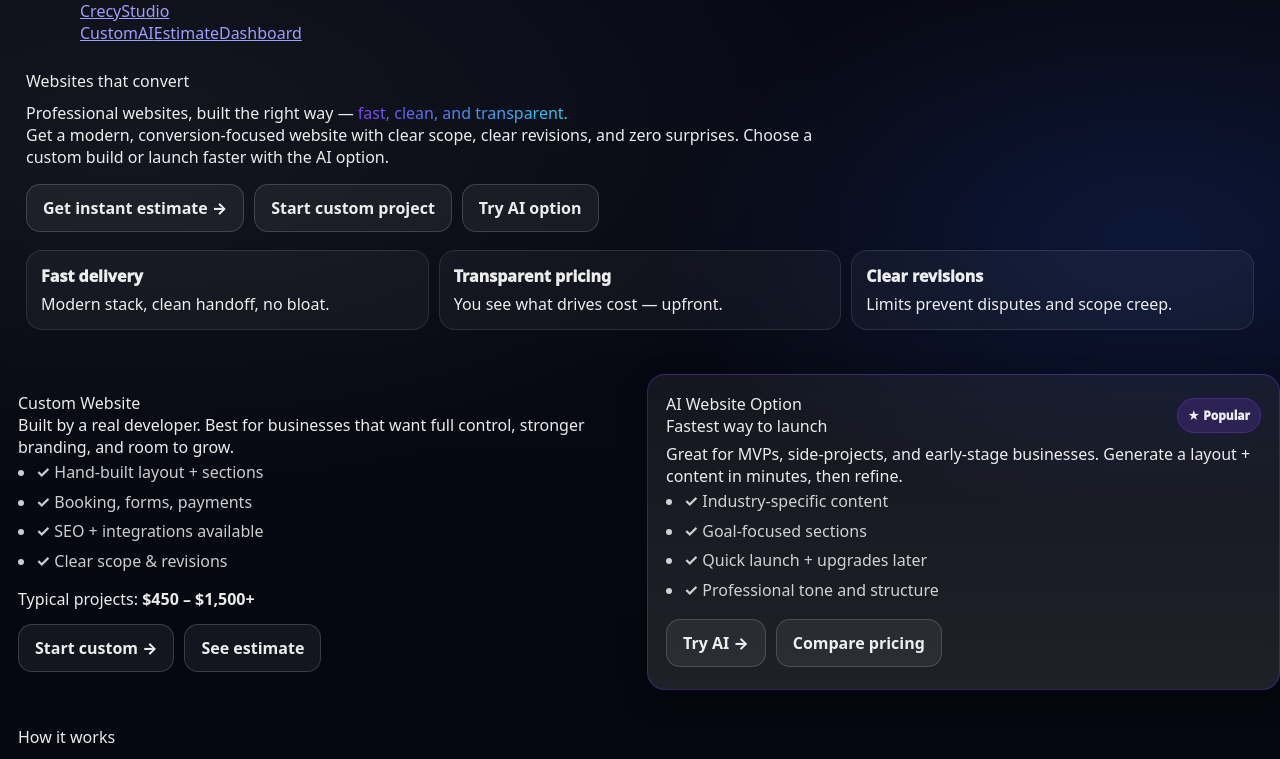
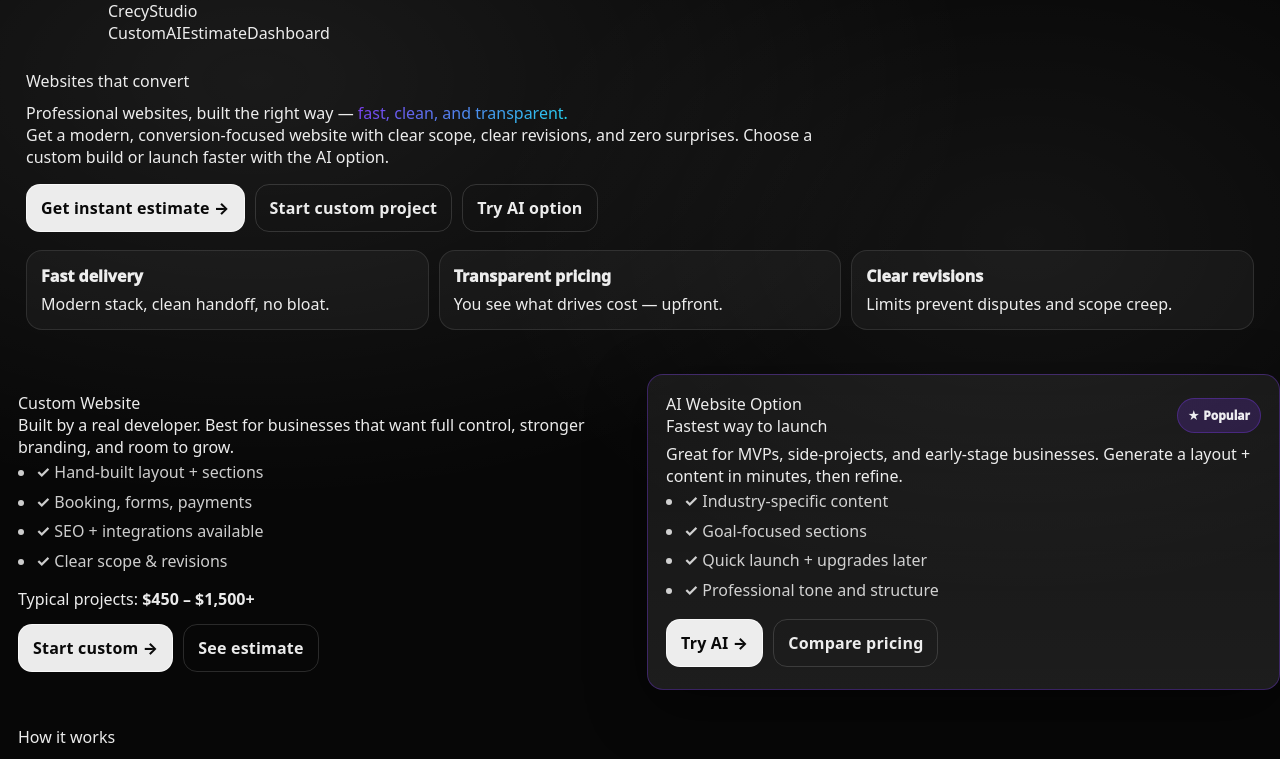
Before and after one commit to kkoly10/website-builder, a Next.js app: page / in a window 1280 px wide. Shown: the top 759 px of the page. Built offline with nearby package versions, Linux system fonts and the light colour scheme.

Commit message:
Update globals.css

```diff
--- a/app/globals.css
+++ b/app/globals.css
@@ -1,64 +1,60 @@
 :root{
-  --radius: 18px;
-  --radius-sm: 12px;
+  --bg:#070707;
+  --fg:rgba(255,255,255,.92);
+  --muted:rgba(255,255,255,.72);
+  --panel:rgba(255,255,255,.06);
+  --panel2:rgba(255,255,255,.09);
+  --stroke:rgba(255,255,255,.14);
+  --accent:#ffffff;            /* luxury: white accent */
+  --accent2:#bdbdbd;
   --shadow: 0 18px 60px rgba(0,0,0,.45);
-  --shadow2: 0 10px 28px rgba(0,0,0,.35);
-  --font: ui-sans-serif, system-ui, -apple-system, Segoe UI, Roboto, Helvetica, Arial, "Apple Color Emoji","Segoe UI Emoji";
+  --radius:16px;
 }
 
-html{ color-scheme: dark; background:#070a14; }
-
+*{box-sizing:border-box}
+html,body{height:100%}
 body{
   margin:0;
-  font-family: var(--font);
-  color: rgba(255,255,255,.92);
-  background:
-    radial-gradient(1200px 600px at 10% 10%, rgba(255,255,255,.05), transparent 60%),
-    radial-gradient(900px 500px at 90% 18%, rgba(45,91,255,.16), transparent 55%),
-    linear-gradient(180deg, #070a14, #04060d);
+  background: radial-gradient(1200px 700px at 20% 10%, rgba(255,255,255,.08), transparent 60%),
+              radial-gradient(900px 600px at 80% 30%, rgba(255,255,255,.05), transparent 60%),
+              var(--bg);
+  color:var(--fg);
+  font-family: ui-sans-serif, system-ui, -apple-system, Segoe UI, Roboto, Arial;
 }
 
-.container{ width:min(1120px, calc(100% - 48px)); margin:0 auto; }
+a{color:var(--fg); text-decoration:none}
+a:hover{opacity:.9}
 
+.container{max-width:1100px; margin:0 auto; padding:0 18px}
 .card{
-  background: linear-gradient(180deg, rgba(255,255,255,.06), rgba(255,255,255,.10));
-  border: 1px solid rgba(255,255,255,.16);
-  border-radius: var(--radius);
-  box-shadow: var(--shadow2);
+  background:linear-gradient(180deg,var(--panel),var(--panel2));
+  border:1px solid var(--stroke);
+  border-radius:var(--radius);
+  box-shadow:var(--shadow);
 }
-
 .btn{
   display:inline-flex; align-items:center; justify-content:center; gap:10px;
-  padding: 12px 16px;
-  border-radius: 14px;
-  border: 1px solid rgba(255,255,255,.16);
-  text-decoration:none;
-  font-weight: 800;
-  color: rgba(255,255,255,.92);
-  background: rgba(255,255,255,.06);
-  transition: transform .15s ease, background .15s ease, border-color .15s ease;
+  padding:12px 14px; border-radius:14px;
+  border:1px solid var(--stroke);
+  background:transparent; color:var(--fg);
+  font-weight:800; letter-spacing:.2px;
+  transition: transform .16s ease, box-shadow .16s ease, background .16s ease;
 }
-.btn:hover{ transform: translateY(-1px); background: rgba(255,255,255,.09); border-color: rgba(255,255,255,.24); }
-.btn.primary{
-  border: 1px solid rgba(45,91,255,.45);
-  background: linear-gradient(135deg, #2d5bff, #8aa1ff);
-  color: #061018;
+.btn:hover{transform:translateY(-1px); background:rgba(255,255,255,.06)}
+.btnPrimary{
+  background:var(--fg); color:#090909; border:1px solid rgba(255,255,255,.65);
 }
+.btnPrimary:hover{transform:translateY(-1px); box-shadow:0 10px 30px rgba(255,255,255,.12)}
 
-label{ color: rgba(255,255,255,.92); font-weight: 800; }
-.help{ color: rgba(255,255,255,.66); font-size: 12px; line-height: 1.4; }
-
-input, select, textarea{
-  width: 100%;
-  background: rgba(255,255,255,.06);
-  color: rgba(255,255,255,.92);
-  border: 1px solid rgba(255,255,255,.18);
-  border-radius: 14px;
-  padding: 12px 12px;
-  outline: none;
+input,select,textarea{
+  width:100%;
+  background:rgba(255,255,255,.06);
+  color:var(--fg);
+  border:1px solid var(--stroke);
+  border-radius:14px;
+  padding:12px 12px;
+  outline:none;
 }
-input::placeholder, textarea::placeholder{ color: rgba(255,255,255,.55); }
-input:focus, select:focus, textarea:focus{
-  border-color: rgba(45,91,255,.60);
-  box-shadow: 0 0 0 4px rgba(45,91,255,.18);
-}
+input::placeholder,textarea::placeholder{color:rgba(255,255,255,.55)}
+label{color:var(--muted)}
+small, .muted{color:var(--muted)}
```
